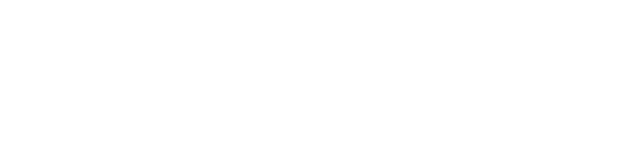
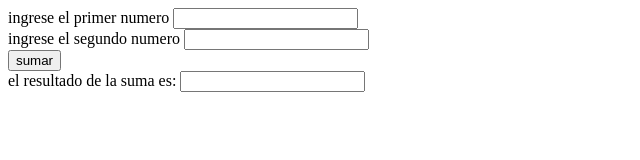
Before and after one commit to JosueEmanuelDionicioOrellana/operacion-de-suma-con-documentacion-externa, a plain HTML site: page index.html in a window 1280 px wide. Shown: the whole page, without its empty margins (0-640 px from the left). Drawn offline with Linux system fonts and the light colour scheme.

Commit message:
se agrego la descripcion de la pagina

```diff
--- a/index.html
+++ b/index.html
@@ -6,5 +6,14 @@
     <title>Document</title>
 </head>
 <body>
-</body>
+    <label for="a">ingrese el primer numero</label>
+    <input type="number" id="a" name="a"><br>
+
+    <label for="b">ingrese el segundo numero</label>
+    <input type="number" id="b" name="b"><br>
+
+    <button onclick="sumar()">sumar</button> <br>
+
+    <label for="resultado">el resultado de la suma es: </label>
+    <input type="number" id="aqui" name="resultado">
 </html>
```
